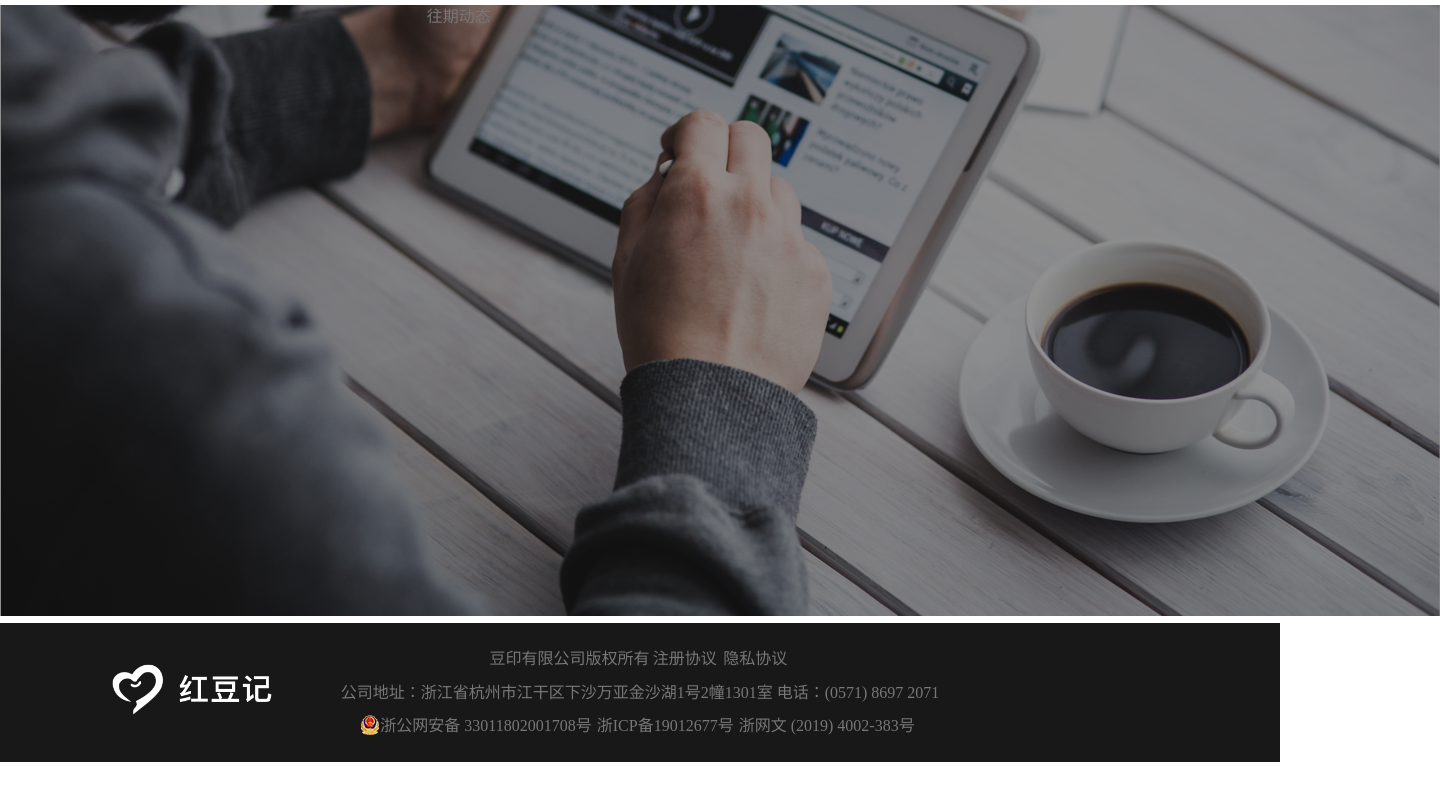
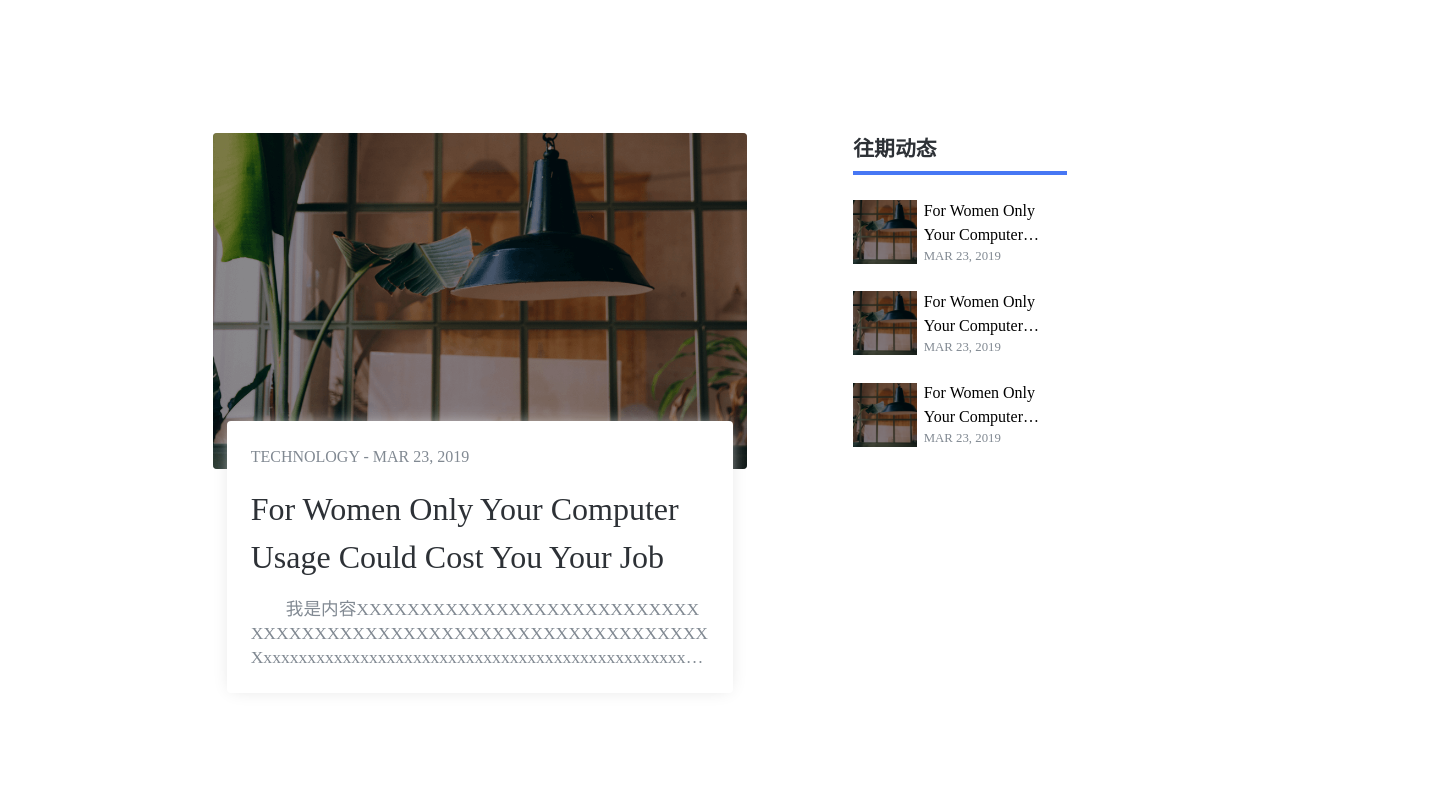
Before and after one commit to GhostCatcg/hongdouji, a Nuxt app: page /news in a window 1280 px wide. Shown: the part 545-1332 px from the top of the page, 1440 px wide, since content can reach past the window. Before the commit the page ends 1307 px from the top, so only its background shows below. Built offline with nearby package versions, Linux system fonts and the light colour scheme.

Commit message:
最新动态页面完成

```diff
--- a/components/home/top.vue
+++ b/components/home/top.vue
@@ -46,12 +46,12 @@ export default {
           imgUrl: require("@/assets/img/12_12.jpg"),
           flag: false
         },
-        {
-          icon: "iconfont icon-weixin",
-          name: "微信公众号",
-          imgUrl: require("@/assets/img/12_12.jpg"),
-          flag: false
-        }
+        // {
+        //   icon: "iconfont icon-weixin",
+        //   name: "微信公众号",
+        //   imgUrl: require("@/assets/img/12_12.jpg"),
+        //   flag: false
+        // }
       ]
     };
   },
--- a/components/public/header/right-bar.vue
+++ b/components/public/header/right-bar.vue
@@ -13,8 +13,13 @@
       <el-col :span="4" align="center">
         <nuxt-link to="/service" active-class="active">意见反馈</nuxt-link>
       </el-col>
-      <el-col :span="6" align="center">
-        <nuxt-link to="/" class="download">关注我们</nuxt-link>
+      <el-col :span="6" align="center" class="about">
+        <nuxt-link to="/about" class="download" @mouseenter="enter()" @mouseleave="leave()">
+          关注我们
+          <div class="about-imgWapper" v-if="showFlag">
+            <img src="@/assets/img/12_12.jpg" alt />
+          </div>
+        </nuxt-link>
       </el-col>
     </el-row>
   </div>
@@ -22,13 +27,19 @@
 
 <script>
 export default {
-  created() {
-    console.log("创建完成");
-    console.log(this.$route.path);
+  data() {
+    return {
+      // showFlag: true
+    }
   },
-  beforeCreate() {
-    congsole.log("挂载之前");
-  }
+  // methods: {
+  //   enter: () => {
+  //     // this.showFlag = true;
+  //   },
+  //   leave: () => {
+  //     // this.showFlag = false;
+  //   }
+  // }
 };
 </script>
 
@@ -39,17 +50,38 @@ export default {
 .h-rb {
   .nuxt-link-exact-active.active {
     border-bottom: 4px solid #fff;
-    padding-bottom:5px;
+    padding-bottom: 5px;
   }
   border-bottom: 0px solid $color;
   box-sizing: border-box;
   height: 4rem;
+  .about {
+    position: relative;
+
     .download {
       color: #fff;
       background: #000;
       border-radius: 50px;
       padding: 0.7rem 2.7rem;
       box-sizing: content-box;
+      position: relative;
+      .about-imgWapper {
+        position: absolute;
+        background-color: #000;
+        padding: 1.5rem 1rem 0;
+        width: 100%;
+        height: 11rem;
+        border-bottom-left-radius: 20px;
+        border-bottom-right-radius: 20px;
+        top: 60%;
+        z-index: -1;
+        left: 0;
+        img {
+          width: 100%;
+          // height: 100%;
+        }
+      }
+    }
   }
   a {
     font-size: 1.1rem;
--- a/pages/about.vue
+++ b/pages/about.vue
@@ -72,7 +72,7 @@
 
     .main {
       background-color: #fff;
-      padding: 4rem 20%;
+      padding: 8rem 20%;
       box-shadow: 0px 0px 10px 2px #bbb;
       margin-top:-1rem;
       .main-title {
--- a/pages/news.vue
+++ b/pages/news.vue
@@ -1,22 +1,42 @@
 <template>
   <div class="n1-news">
-    <div class="s-header">
+    <div class="s-header" styl="display:none;">
       <div>
         <p>最新动态</p>
         <p>Latest News</p>
       </div>
       <img src="@/assets/img/news.png" alt />
     </div>
-    <el-row>
-      <el-col :span="8">
-        <div>
-          <img src="../assets/img/news.png" alt />
+    <el-row class="n1-content">
+      <el-col class="n1-old" :span="10" :offset="4">
+        <div class="n1-line" v-for="(item,index) in news" :key="index">
+          <div class="n1-imgWapper">
+            <img :src="item.imgUrl" alt />
+          </div>
+          <div class="n1-l-content">
+            <div class="n1-lc-mark">
+              <span>{{item.category}}</span>
+              -
+              <span>{{item.time}}</span>
+            </div>
+            <nuxt-link to="/about" class="n1-lc-title">{{item.title}}</nuxt-link>
+            <div class="n1-lc-content">{{item.content}}</div>
+          </div>
         </div>
       </el-col>
-      <el-col :span="4">
+      <el-col class="n1-new" :span="4" :offset="2">
         <div class="n1-o-title">
           <p>往期动态</p>
         </div>
+        <nuxt-link to="/about" class="n1-o-content" v-for="(item,index) in old" :key="index">
+          <div class="n1-o-imgWapper">
+            <img :src="item.imgUrl" alt />
+          </div>
+          <div class="n1-oc-content">
+            <div class="n1-oc-title">{{item.title}}</div>
+            <div class="n1-oc-time">{{item.time}}</div>
+          </div>
+        </nuxt-link>
       </el-col>
     </el-row>
   </div>
@@ -24,23 +44,181 @@
 <script>
 export default {
   data() {
-    return {};
+    return {
+      news: [
+        {
+          imgUrl: require("@/assets/img/about.png"),
+          category: "TECHNOLOGY",
+          time: "MAR 23, 2019",
+          title: "For Women Only Your Computer Usage Could Cost You Your Job",
+          content:
+            "我是内容XXXXXXXXXXXXXXXXXXXXXXXXXXXXXXXXXXXXXXXXXXXXXXXXXXXXXXXXXXXXXXXXxxxxxxxxxxxxxxxxxxxxxxxxxxxxxxxxxxxxxxxxxxxxxxxxxxxxxXXXXXXXXXXXXXXXXXXXXXXXXXXXXXXXXXXXXXXXXXXXXXXXXXXXXXXXXXXXXXX"
+        },
+        {
+          imgUrl: require("@/assets/img/about.png"),
+          category: "TECHNOLOGY",
+          time: "MAR 23, 2019",
+          title: "For Women Only Your Computer Usage Could Cost You Your Job",
+          content:
+            "我是内容XXXXXXXXXXXXXXXXXXXXXXXXXXXXXXXXXXXXXXXXXXXXXXXXXXXXXXXXXXXXXXXXxxxxxxxxxxxxxxxxxxxxxxxxxxxxxxxxxxxxxxxxxxxxxxxxxxxxxXXXXXXXXXXXXXXXXXXXXXXXXXXXXXXXXXXXXXXXXXXXXXXXXXXXXXXXXXXXXXX"
+        },
+        {
+          imgUrl: require("@/assets/img/about.png"),
+          category: "TECHNOLOGY",
+          time: "MAR 23, 2019",
+          title: "For Women Only Your Computer Usage Could Cost You Your Job",
+          content:
+            "我是内容XXXXXXXXXXXXXXXXXXXXXXXXXXXXXXXXXXXXXXXXXXXXXXXXXXXXXXXXXXXXXXXXxxxxxxxxxxxxxxxxxxxxxxxxxxxxxxxxxxxxxxxxxxxxxxxxxxxxxXXXXXXXXXXXXXXXXXXXXXXXXXXXXXXXXXXXXXXXXXXXXXXXXXXXXXXXXXXXXXX"
+        }
+      ],
+      old: [
+        {
+          imgUrl: require("@/assets/img/about.png"),
+          title: "For Women Only Your Computer Usage Could Cost You Your Job",
+          time: "MAR 23, 2019"
+        },
+        {
+          imgUrl: require("@/assets/img/about.png"),
+          title: "For Women Only Your Computer Usage Could Cost You Your Job",
+          time: "MAR 23, 2019"
+        },
+        {
+          imgUrl: require("@/assets/img/about.png"),
+          title: "For Women Only Your Computer Usage Could Cost You Your Job",
+          time: "MAR 23, 2019"
+        }
+      ]
+    };
   }
 };
 </script>
 <style lang="scss" scoped>
 .n1-news {
   .n1-content {
-    padding: 4rem 5%;
-    display: flex;
-    justify-content: space-between;
-    align-items: flex-start;
-    & > div {
+    margin: 8rem 0;
+    .n1-new {
+      .n1-o-title {
+        padding-bottom: 0.4rem;
+        border-bottom: 4px solid #4777f4;
+        p {
+          color: #2d3136;
+          font-size: 1.3rem;
+          font-weight: 600;
+        }
+      }
+      .n1-o-content {
+        margin-top: 1.5rem;
+        display: flex;
+        justify-content: space-between;
+        align-items: center;
+        cursor: pointer;
+        .n1-oc-title {
+          color: #000;
+          -webkit-line-clamp: 2;
+          display: -webkit-box;
+          -webkit-box-orient: vertical;
+          text-overflow: ellipsis;
+          overflow: hidden;
+        }
+        .n1-oc-time {
+          font-size: 0.8rem;
+          color: #818992;
+        }
+        .n1-oc-content {
+          flex: 1;
+          display: flex;
+          justify-content: space-between;
+          align-items: flex-start;
+          flex-direction: column;
+        }
+        .n1-o-imgWapper {
+          width: 4rem;
+          height: 4rem;
+          margin-right: 0.4rem;
+          overflow: hidden;
+          background-color: rgb(160, 160, 160);
+          img {
+            object-fit: cover;
+            width: 100%;
+            height: 100%;
+          }
+        }
+      }
     }
-    .n1-new {
+    .n1-imgWapper {
+      overflow: hidden;
+      width: 100%;
+      height: 21rem;
+      background-color: rgb(160, 160, 160);
+      border-radius: 4px;
+      img {
+        object-fit: cover;
+        width: 100%;
+        height: 100%;
+        transform: scale(1);
+        transition: all 0.5s;
+        &:hover {
+          transform: scale(1.05);
+        }
+      }
     }
     .n1-old {
-      flex: 1;
+      .n1-line {
+        margin-bottom: 6rem;
+        position: relative;
+        &:last-child {
+          margin-bottom: 0;
+        }
+        .n1-l-content {
+          position: relative;
+          width: 95%;
+          margin: -3rem auto 0;
+          background-color: #fff;
+          word-wrap: break-word;
+          word-break: break-all;
+          overflow: hidden;
+          border-radius: 4px;
+          padding: 1.5rem;
+          box-shadow: 0px 0px 17px -4px #ddd;
+          transform: translateY(0);
+          transition: all 0.5s;
+          &:hover {
+            transform: translateY(-10px);
+          }
+          .n1-lc-mark {
+            color: #818992;
+            span {
+              color: #818992;
+            }
+          }
+          .n1-lc-title {
+            margin: 1rem 0;
+            color: #2d3136;
+            font-size: 2rem;
+            -webkit-line-clamp: 2;
+            display: -webkit-box;
+            -webkit-box-orient: vertical;
+            text-overflow: ellipsis;
+            overflow: hidden;
+            cursor: pointer;
+            &:hover {
+              color: #6f757a;
+            }
+          }
+          .n1-lc-content {
+            height: calc(1.5rem * 3);
+            line-height: 1.5rem;
+            font-size: 1.1rem;
+            color: #818992;
+            -webkit-line-clamp: 3;
+            display: -webkit-box;
+            -webkit-box-orient: vertical;
+            text-overflow: ellipsis;
+            overflow: hidden;
+            text-indent: 2.2rem;
+          }
+        }
+      }
     }
   }
   .s-header {
--- a/pages/service.vue
+++ b/pages/service.vue
@@ -230,6 +230,7 @@ input[type="number"] {
     padding: 2.5rem 5rem;
     background: #fff;
     position: relative;
+    box-shadow: 0px 0px 8px -3px #bdbdbd;
     .m-title {
       text-align: center;
       font-size: 1.5rem;
```
Lines whose indentation alone changed are shown as unchanged.
